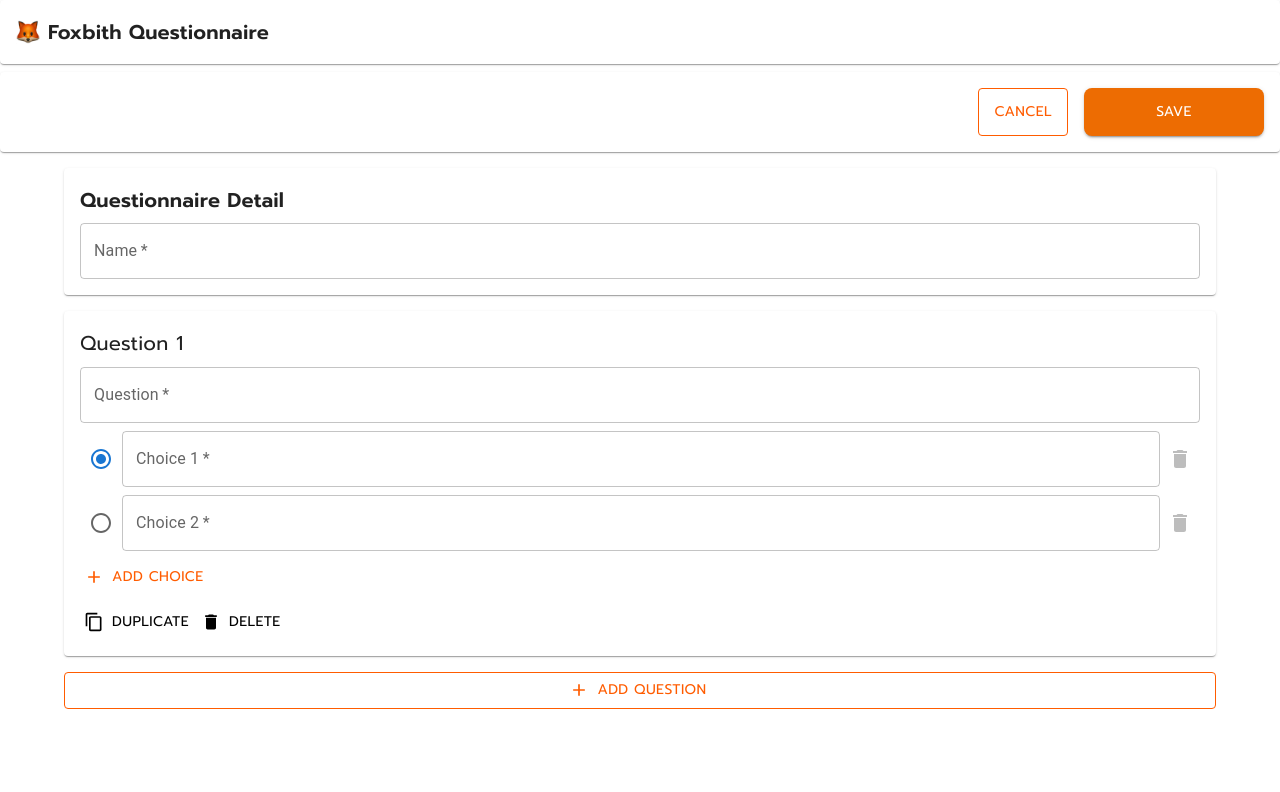
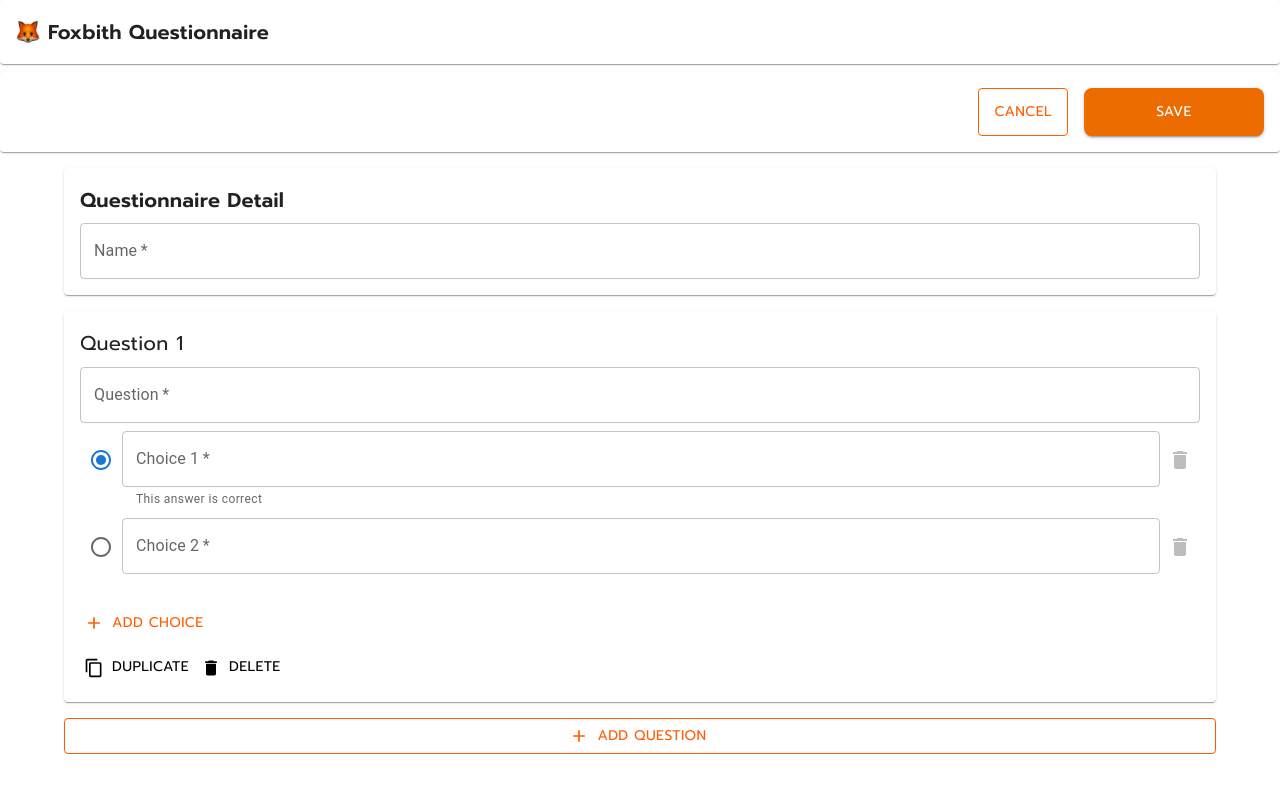
Before and after one commit to tortor1011/test3-foxbith-jantor, a Next.js app: page / in a window 1280 px wide. Shown: the top 792 px of the page. Built offline with nearby package versions, Linux system fonts and the light colour scheme.

Commit message:
finnish fix kub

```diff
--- a/src/app/components/Refactor.tsx
+++ b/src/app/components/Refactor.tsx
@@ -214,11 +214,10 @@ const QuestionField: React.FC<QuestionFieldProps> = ({
 const [msgChoice, setMsgChoice] = React.useState<string>("");
 
 const handleSetCorrect = (cIndex: number, qIndex: number) => {
-  // รีเซ็ต isCorrect ของทุกตัวเลือกในคำถามนี้
-  getValues(`questions.${qIndex}.choices`).forEach((_: any, index: number) => {
-    setValue(`questions.${qIndex}.choices.${index}.isCorrect`, index === cIndex);
+  const choices = getValues(`questions.${qIndex}.choices`);
+  choices.forEach((_: any, index: number) => {
+    setValue(`questions.${qIndex}.choices.${index}.isCorrect`, index === cIndex, { shouldValidate: true, shouldDirty: true });
   });
-  setMsgChoice("This answer is correct");
 };
 
   const handleDuplicateQuestion = () => {
@@ -259,7 +258,7 @@ const handleSetCorrect = (cIndex: number, qIndex: number) => {
             name={`questions.${qIndex}.choices.${cIndex}.isCorrect`}
             control={control}
             render={({ field }) => (
-              <Radio
+              <Radio sx={{top:-10}}
           checked={field.value}
           onChange={() => handleSetCorrect(cIndex, qIndex)}
               />
@@ -268,22 +267,26 @@ const handleSetCorrect = (cIndex: number, qIndex: number) => {
           <Controller
             name={`questions.${qIndex}.choices.${cIndex}.description`}
             control={control}
-            render={({ field }) => (
+            render={({ field }) => {
+              // Always reserve space for helperText to prevent UI shift
+              const errorMsg = errors.questions?.[qIndex]?.choices?.[cIndex]?.description?.message;
+              const correctMsg = getValues(`questions.${qIndex}.choices.${cIndex}.isCorrect`) ? "This answer is correct" : "";
+              const helperText = errorMsg || correctMsg || " "; // Always at least one space
+              return (
           <TextField
             {...field}
             label={`Choice ${cIndex + 1}`}
             required
             fullWidth
-                    error={!!errors.questions?.[qIndex]?.choices?.[cIndex]?.description}
-                    helperText={
-                        errors.questions?.[qIndex]?.choices?.[cIndex]?.description?.message ||
-                        (field.value ? "This answer is correct" : "")
-                    }
+            error={!!errorMsg}
+            helperText={helperText}
             sx={{ fontFamily: "Prompt" }}
+            FormHelperTextProps={{ sx: { minHeight: "1.5em" } }}
           />
-            )}
+              );
+            }}
           />
-          <IconButton
+          <IconButton sx={{top:-10}}
             onClick={() => removeChoice(cIndex)}
             disabled={choices.length <= 2}
           >
```
Lines whose indentation alone changed are shown as unchanged.
